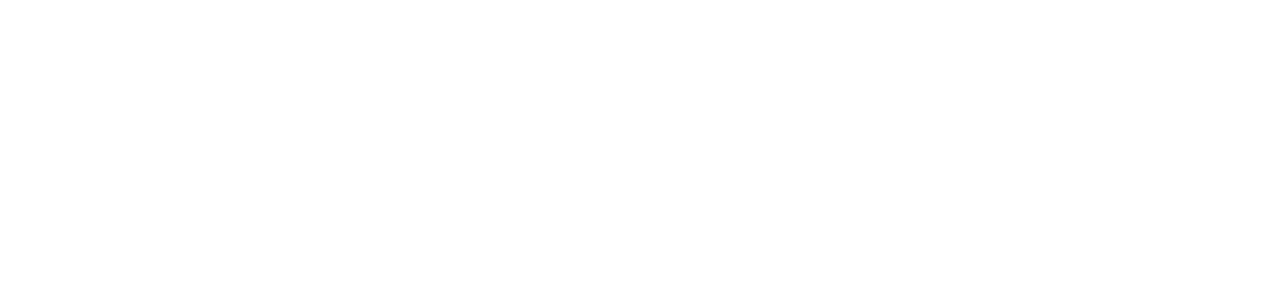
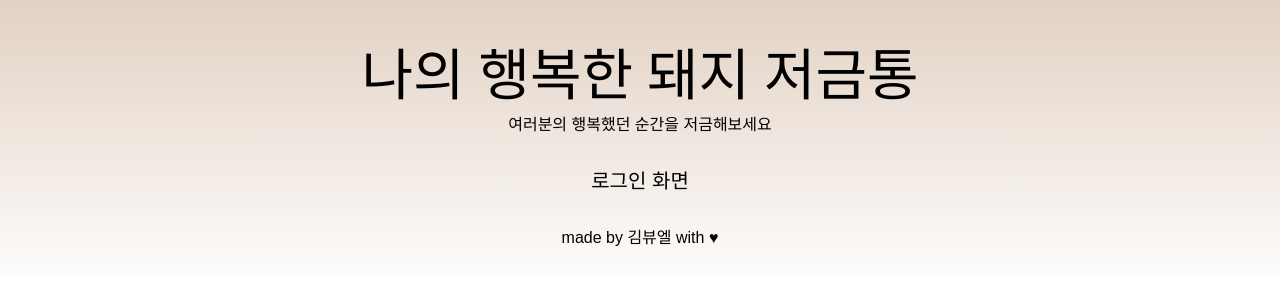
Before and after one commit to happy-piggy-bank/happy-piggy-bank-web-old, a React (Create React App) app: page /login in a window 1280 px wide. Before the commit this address had no page. Shown: the top 300 px of the page. Built offline with nearby package versions, Linux system fonts and the light colour scheme; a web font is replaced by a local one.

Commit message:
로그인, 회원가입 화면 추가

```diff
--- a/src/App.js
+++ b/src/App.js
@@ -2,13 +2,17 @@ import React from 'react';
 import { Routes, Route } from 'react-router-dom';
 import './css/app.css';
 
-import MainScreen from './components/mainScreen'
+import MainScreen from './components/mainScreen';
+import LoginScreen from './components/loginScreen';
+import JoinScreen from './components/joinScreen';
 
 function App() {
   return (
     <div className="mainContainer">
       <Routes>
-        <Route path="/" element={<MainScreen/>} />
+        <Route index element={<MainScreen/>} />
+          <Route path="login" element={<LoginScreen/>} />
+          <Route path="join" element={<JoinScreen/>} />
       </Routes>
     </div>
   );
--- /dev/null
+++ b/src/components/joinScreen.jsx
@@ -0,0 +1,16 @@
+import React from 'react';
+
+import MainHeader from './common/mainHeader';
+import MainFooter from './common/mainFooter';
+
+const JoinScreen = () => {
+    return (
+        <div className='joinScreenContainer'>
+            <MainHeader/>
+            <div className='bodyArea'></div>
+            <MainFooter/>
+        </div>
+    );
+}
+
+export default JoinScreen;
--- /dev/null
+++ b/src/components/loginScreen.jsx
@@ -0,0 +1,18 @@
+import React from 'react';
+
+import MainHeader from './common/mainHeader';
+import MainFooter from './common/mainFooter';
+
+const LoginScreen = () => {
+    return (
+        <div className='loginScreenContainer'>
+            <MainHeader/>
+            <div className='bodyArea'>
+                <p>로그인 화면</p>
+            </div>
+            <MainFooter/>
+        </div>
+    );
+}
+
+export default LoginScreen;
--- a/src/components/mainScreen.jsx
+++ b/src/components/mainScreen.jsx
@@ -1,4 +1,6 @@
 import React from 'react';
+import { useNavigate } from "react-router-dom";
+
 import piggyBankImg from '../images/piggy_bank.png';
 import '../css/mainScreen.css';
 
@@ -7,6 +9,8 @@ import MainFooter from './common/mainFooter';
 import PrimaryButton from './common/primaryButton';
 
 const MainScreen = () => {
+    const navigate = useNavigate();
+
     return (
         <div className='mainScreenContainer'>
             <MainHeader/>
@@ -17,7 +21,7 @@ const MainScreen = () => {
                 <p>0개의 행복했던 순간과 함께</p>
                 <p>0원을 저금하고 있어요</p>
                 <p>&nbsp;</p>
-                <PrimaryButton buttonText="시작하기" onClick={() => alert('아직 오픈 전이에요!')} />
+                <PrimaryButton buttonText="시작하기" onClick={() => navigate('login')} />
             </div>
             <MainFooter/>
         </div>
--- a/src/css/app.css
+++ b/src/css/app.css
@@ -3,5 +3,4 @@
     flex-direction: column;
     width: 100%;
     max-width: 600px;
-    align-items: center;
 }
--- a/src/css/common.css
+++ b/src/css/common.css
@@ -3,6 +3,12 @@
     src: url('https://cdn.jsdelivr.net/gh/projectnoonnu/noonfonts_five@.2.0/UhBeemysen.woff') format('woff');
     font-weight: normal;
     font-style: normal;
+}
+
+.headerArea {
+    margin-top: 30px;
+    margin-bottom: 30px;
+    text-align: center;
 }
 
 .titleText {
@@ -45,3 +51,9 @@
 .primaryButton:hover {
     background: #ed6f78;
 }
+
+.footerArea {
+    margin-top: 30px;
+    margin-bottom: 30px;
+    text-align: center;
+}
--- a/src/css/mainScreen.css
+++ b/src/css/mainScreen.css
@@ -1,17 +1,4 @@
-.mainScreenContainer {
+.bodyArea {
+    font-size: 2.5vh;
     text-align: center;
 }
-
-.headerArea {
-    margin-top: 30px;
-    margin-bottom: 30px;
-}
-
-.bodyArea {
-    font-size: 2.5vh;
-}
-
-.footerArea {
-    margin-top: 30px;
-    margin-bottom: 30px;
-}
```
